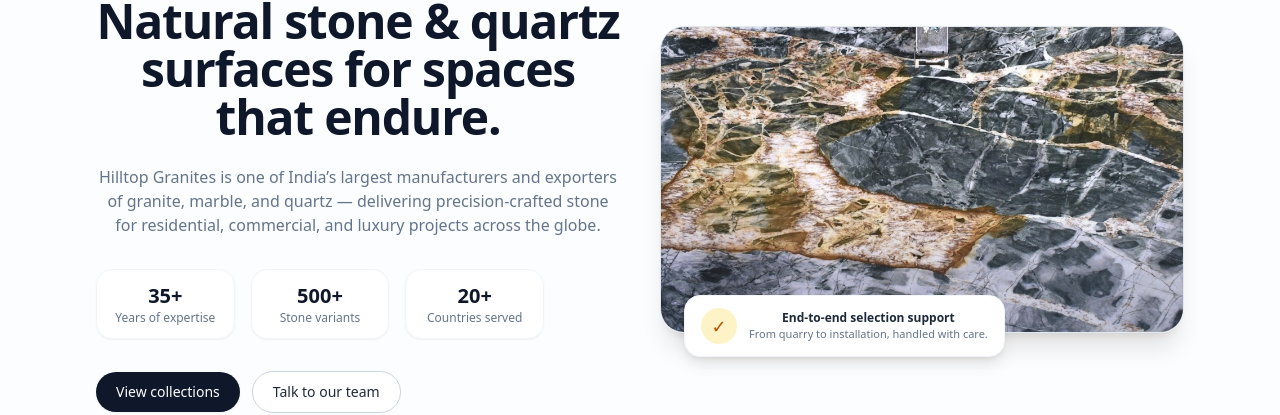
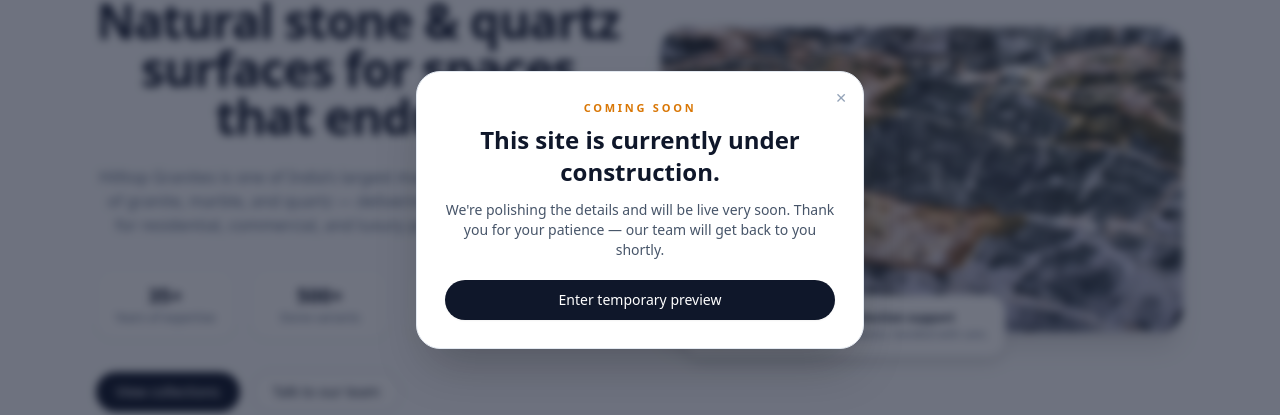
Before and after one commit to inbounderzweb/Hilltop-Granites, a React (Create React App) app: page / in a window 1280 px wide. Shown: the part 190-605 px from the top of the page. Built offline with nearby package versions, Linux system fonts and the light colour scheme.

Commit message:
third-commit

```diff
--- a/src/Pages/MarbleGraniteLandingPage.js
+++ b/src/Pages/MarbleGraniteLandingPage.js
@@ -15,13 +15,6 @@ const navItems = [
   { label: 'About Us', href: '#about-us' },
   { label: 'Collections', href: '#collections' },
   { label: 'Contact', href: '#contact' },
-];
-
-const productData = [
-  { name: 'Carrara Quartz', description: 'Durable & pure surface for modern spaces.', img: product1 },
-  { name: 'Absolute Black', description: 'Timeless strength with bold character.', img: product2 },
-  { name: 'Calacatta Gold Marble', description: 'Regal veins for luxury interiors.', img: product3 },
-  { name: 'Crema Limestone', description: 'Subtle warmth & natural serenity.', img: product4 },
 ];
 
 // --- Helper Components ---
@@ -61,9 +54,44 @@ const ProductCard = ({ name, description, img }) => (
 
 const MarbleGraniteLandingPage = () => {
   const [mobileOpen, setMobileOpen] = useState(false);
+  const [showPopup, setShowPopup] = useState(true); // popup state
 
   return (
     <div className="min-h-screen bg-slate-50 text-slate-900">
+      {/* Under Construction Popup */}
+      {showPopup && (
+        <div className="fixed inset-0 z-50 flex items-center justify-center bg-slate-900/60 backdrop-blur-sm">
+          <div className="relative w-[90%] max-w-md rounded-3xl bg-white shadow-2xl border border-slate-200 p-6 sm:p-7">
+            {/* Close Button */}
+            <button
+              onClick={() => setShowPopup(false)}
+              className="absolute right-4 top-4 text-slate-400 hover:text-slate-600 text-sm"
+              aria-label="Close popup"
+            >
+              ✕
+            </button>
+
+            <p className="text-[11px] font-semibold tracking-[0.25em] text-amber-600 uppercase mb-2">
+              Coming Soon
+            </p>
+            <h2 className="text-xl sm:text-2xl font-semibold text-slate-900 mb-3">
+              This site is currently under construction.
+            </h2>
+            <p className="text-sm text-slate-600 mb-5">
+              We&apos;re polishing the details and will be live very soon.
+              Thank you for your patience — our team will get back to you shortly.
+            </p>
+
+            <button
+              onClick={() => setShowPopup(false)}
+              className="w-full inline-flex items-center justify-center rounded-full bg-slate-900 px-4 py-2.5 text-sm font-medium text-white shadow-sm hover:bg-slate-800 transition-colors"
+            >
+              Enter temporary preview
+            </button>
+          </div>
+        </div>
+      )}
+
       {/* HEADER + HERO */}
       <header
         id="home"
@@ -281,42 +309,6 @@ const MarbleGraniteLandingPage = () => {
         </div>
       </section>
 
-      {/* COLLECTIONS / PRODUCTS */}
-      <section
-        id="collections"
-        className="bg-white border-y border-slate-100 py-14 sm:py-16 lg:py-20"
-      >
-        <div className="max-w-6xl mx-auto px-4 sm:px-6 lg:px-8">
-          <div className="flex flex-col sm:flex-row sm:items-end sm:justify-between gap-4 mb-8">
-            <div>
-              <p className="text-xs font-semibold tracking-[0.25em] text-amber-700 uppercase mb-2">
-                Collections
-              </p>
-              <h2 className="text-2xl sm:text-3xl font-semibold text-slate-900">
-                Signature stones for every application.
-              </h2>
-              <p className="mt-2 text-sm text-slate-600 max-w-xl">
-                From classic blacks to dramatic veined marbles, explore a curated range of surfaces
-                ideal for countertops, flooring, façades, and bespoke installations.
-              </p>
-            </div>
-            <a
-              href="#contact"
-              className="inline-flex items-center rounded-full border border-slate-300 bg-slate-50 px-4 py-2 text-xs sm:text-sm font-medium text-slate-800 hover:border-slate-400"
-            >
-              Share your project requirements
-            </a>
-          </div>
-
-          <div className="grid sm:grid-cols-2 lg:grid-cols-4 gap-6">
-            {productData.map((product) => (
-              <ProductCard key={product.name} {...product} />
-            ))}
-          </div>
-        </div>
-      </section>
-
-
       {/* ERP / DEALER PORTAL */}
       <section
         id="erp-portal"
@@ -424,12 +416,6 @@ const MarbleGraniteLandingPage = () => {
           </div>
         </div>
       </section>
-
-
-
-
-
-
 
       {/* CONTACT / FORM */}
       <section
--- a/tailwind.config.js
+++ b/tailwind.config.js
@@ -4,7 +4,17 @@ module.exports = {
     "./src/**/*.{js,jsx,ts,tsx}",
   ],
   theme: {
-    extend: {},
+    extend: {
+      keyframes: {
+    fadeIn: {
+      '0%': { opacity: 0, transform: 'scale(0.95)' },
+      '100%': { opacity: 1, transform: 'scale(1)' },
+    },
+  },
+  animation: {
+    fadeIn: 'fadeIn 0.25s ease-out',
+  },
+    },
   },
   plugins: [],
 }
```
